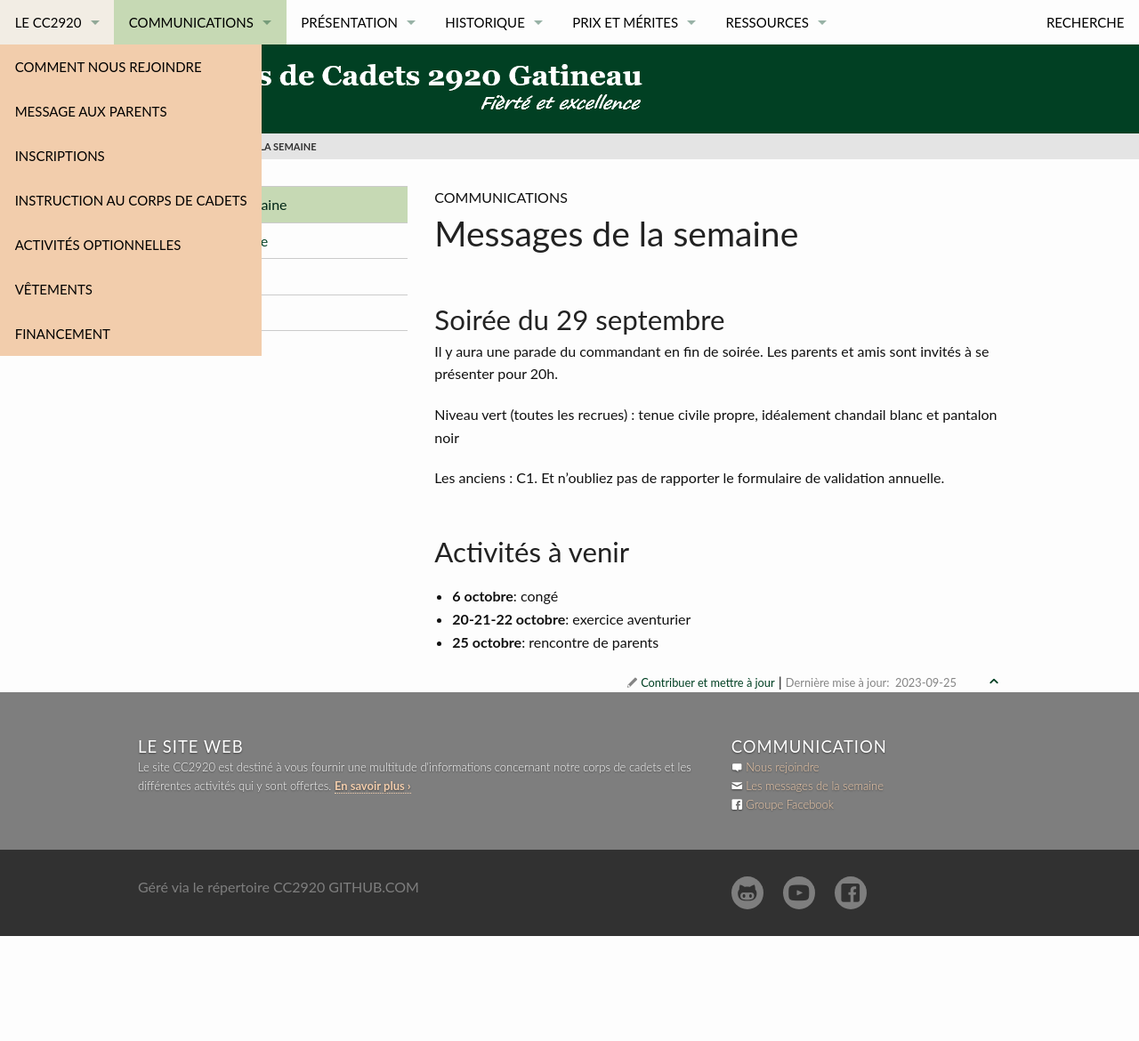
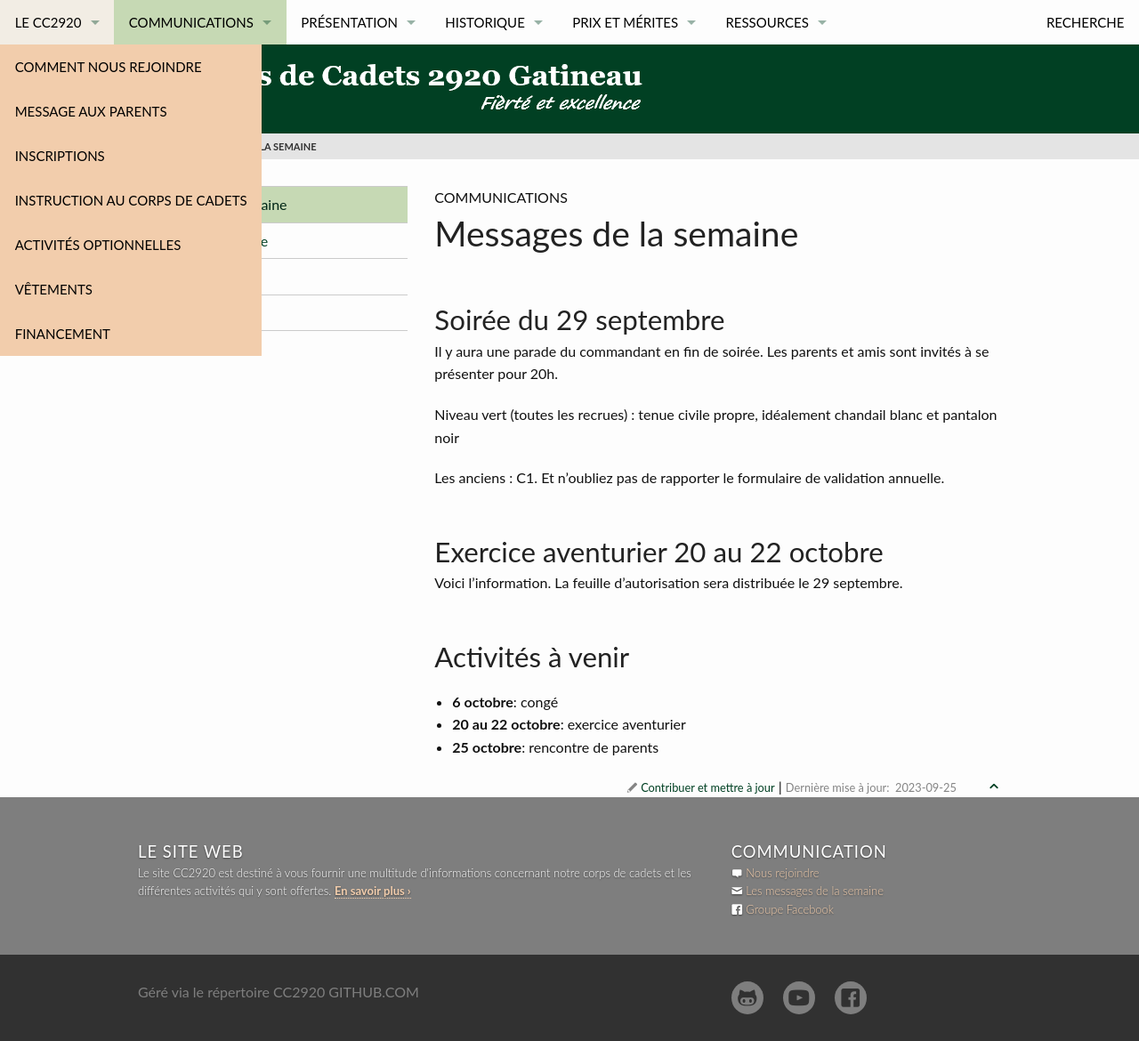
Before and after one commit to CC2920/web, a Jekyll site: the page built from _communications/messages.md, in a window 1280 px wide. Shown: the whole page at 89% size. Built offline with Jekyll 4.4.1, drawn with Linux system fonts in a browser that asks for light colours; before the commit the page ends 1052 px from its top, so only the background shows below that.

Commit message:
Update messages.md

```diff
--- a/_communications/messages.md
+++ b/_communications/messages.md
@@ -5,7 +5,7 @@ layout: "messages"
 activities:
     - date: 6 octobre
       title: congé
-    - date: 20-21-22 octobre
+    - date: 20 au 22 octobre
       title: exercice aventurier
     - date: 25 octobre
       title: rencontre de parents
@@ -19,3 +19,7 @@ Il y aura une parade du commandant en fin de soirée. Les parents et amis sont i
 Niveau vert (toutes les recrues) : tenue civile propre, idéalement chandail blanc et pantalon noir
 
 Les anciens : C1. Et n'oubliez pas de rapporter le formulaire de validation annuelle.
+
+## Exercice aventurier 20 au 22 octobre
+
+Voici l'information. La feuille d'autorisation sera distribuée le 29 septembre.
```
